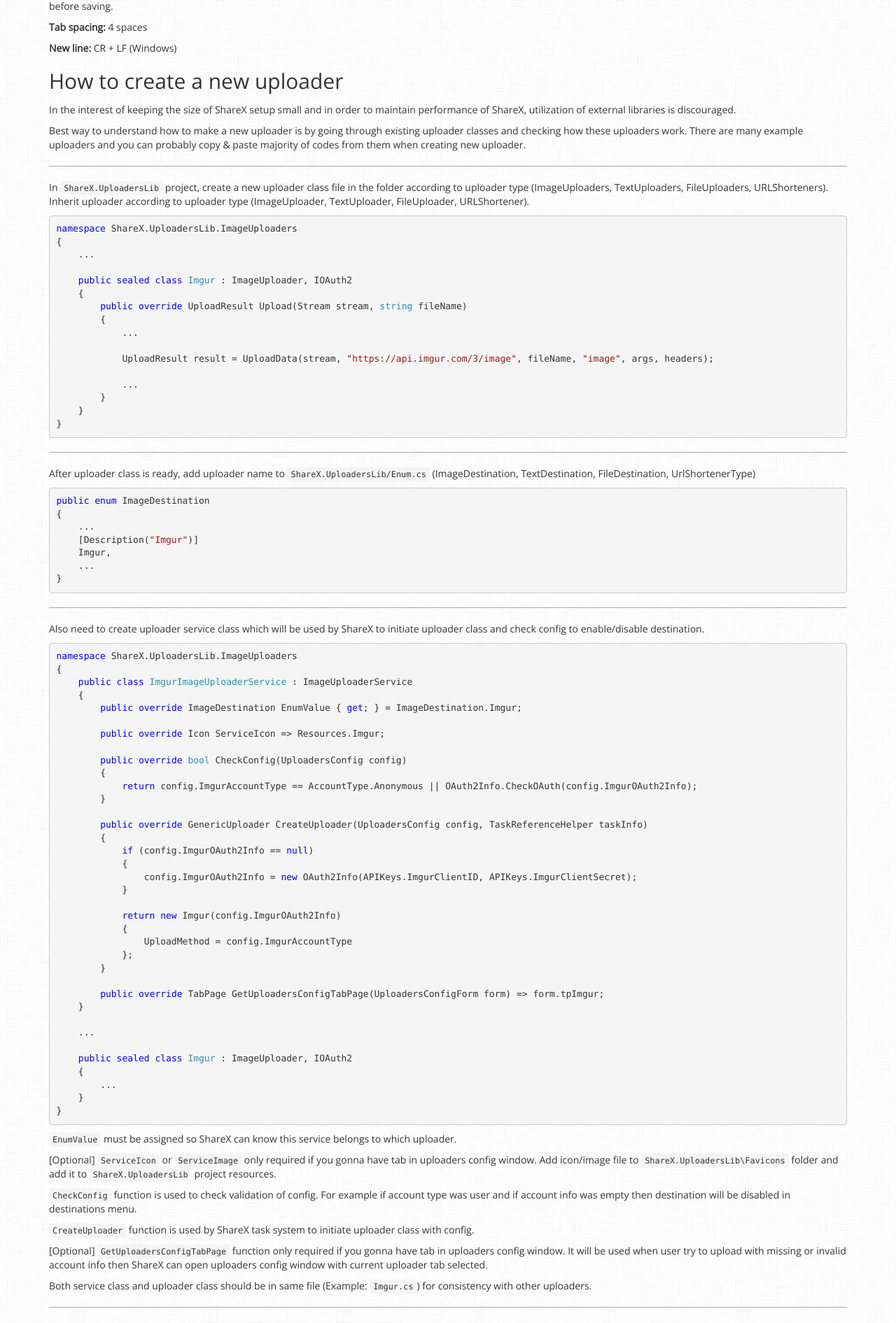
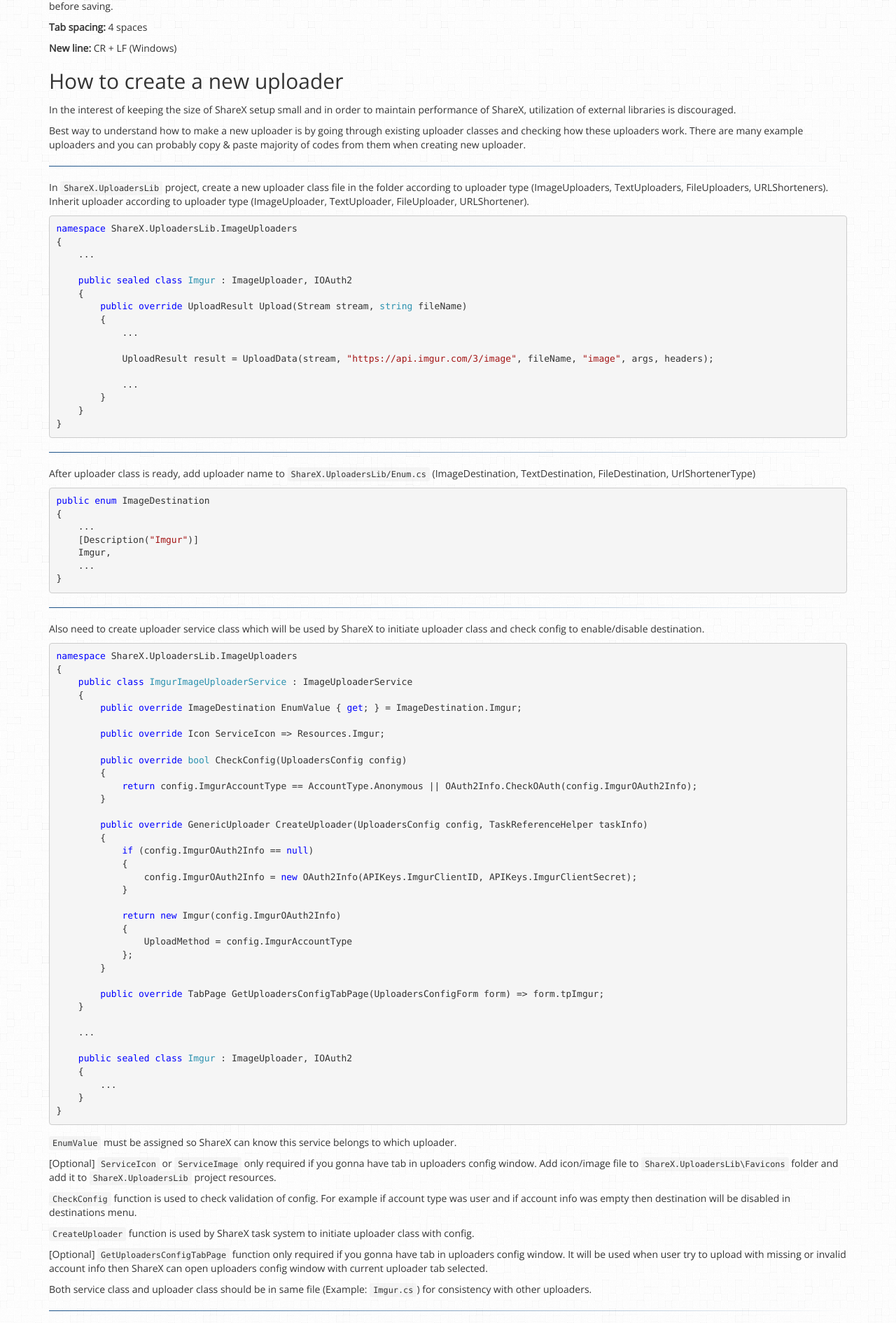
Before and after one commit to ShareX/sharex.github.io, a Jekyll site: the page built from docs/code-contribution.md, in a window 1280 px wide. Shown: the part 423-2314 px from the top of the page at 70% size. Built offline with Jekyll 4.4.1, drawn with Linux system fonts in a browser that asks for light colours.

Commit message:
Added code contribution to docs

```diff
--- a/_includes/navbar.html
+++ b/_includes/navbar.html
@@ -19,6 +19,7 @@
                     <a href="#" class="dropdown-toggle" data-toggle="dropdown">Docs <span class="caret"></span></a>
                     <ul class="dropdown-menu">
                         <li><a href="https://github.com/ShareX/CustomUploaders">Custom uploaders</a></li>
+                        <li><a href="{{ site.url }}/docs/code-contribution">Code contribution</a></li>
                     </ul>
                 </li>
                 <li><a href="https://webchat.freenode.net/?channels=%23ShareX" title="#ShareX on irc.freenode.net">IRC</a></li>
--- a/css/main.scss
+++ b/css/main.scss
@@ -450,7 +450,13 @@
     }
 
     hr {
-        border-top: 1px solid #ababab;
+        background: linear-gradient(to right, $color-primary 0%, transparent 100%) left bottom transparent no-repeat;
+        background-size: 100% 1px;
+        border-top: 1px solid transparent;
+    }
+
+    pre {
+        margin-bottom: 15px;
     }
 
     kbd {
```
